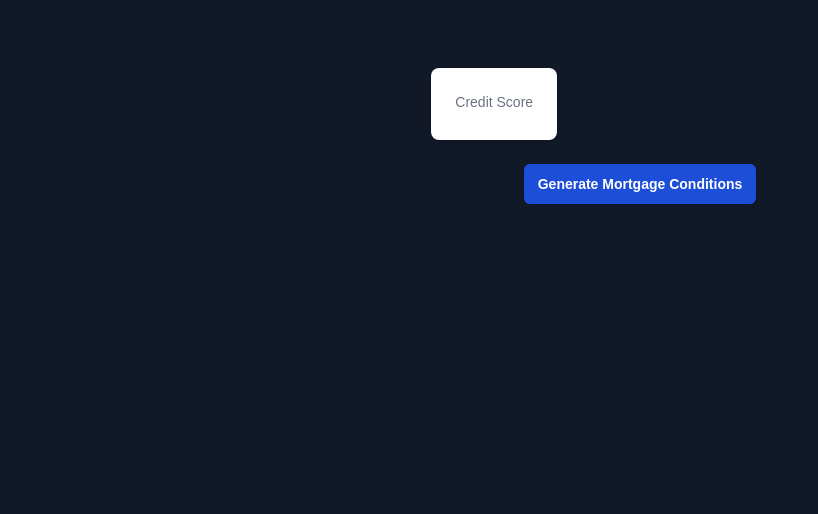
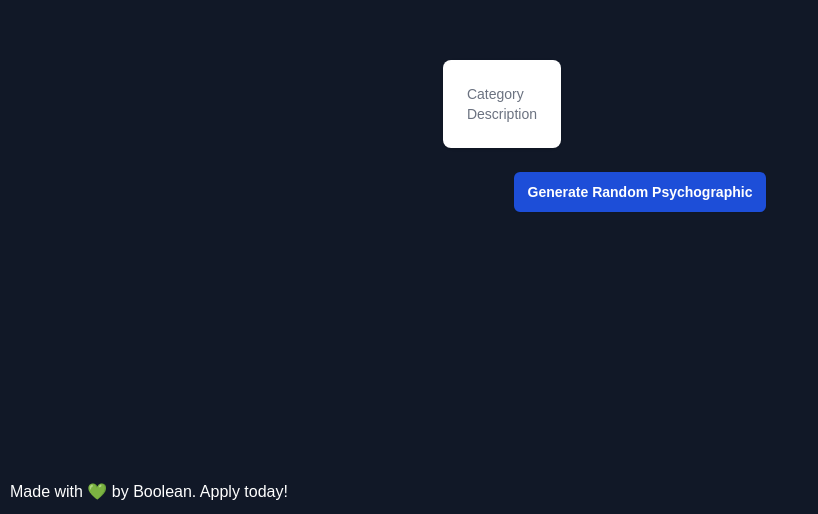
Before and after one commit to sailfuture/beverage-psychographics, a website built with Parcel: page index.html in a window 1280 px wide. Shown: the part 286-800 px from the top of the page, without its empty margins (0-818 px from the left). Built offline with nearby package versions, Linux system fonts and the light colour scheme.

Commit message:
Update index.html

```diff
--- a/index.html
+++ b/index.html
@@ -12,13 +12,13 @@
     <div class=p-6>
       <dl class="mt-5 grid grid-cols-1 gap-5 sm:grid-cols-3">
         <div class="overflow-hidden rounded-lg bg-white px-4 py-5 shadow sm:p-6">
-          <dt class="truncate text-sm font-medium text-gray-500">Credit Score</dt>
-          <dd class="mt-1 text-3xl font-semibold tracking-tight text-gray-900 creditscore"></dd>
+          <dt class="category text-sm font-medium text-gray-500">Category</dt>
+          <dt class="description text-sm font-medium text-gray-500">Description</dt>
         </div>
       </dl>
     </div>
 
-    <button class="generate-phrase rounded-md bg-blue-700 px-3.5 py-2.5 text-sm font-semibold text-center text-white shadow-sm hover:bg-blue-500 focus-visible:outline focus-visible:outline-2 focus-visible:outline-offset-2 focus-visible:outline-blue-600">Generate Mortgage Conditions</button>
+    <button class="generate-psychographic rounded-md bg-blue-700 px-3.5 py-2.5 text-sm font-semibold text-center text-white shadow-sm hover:bg-blue-500 focus-visible:outline focus-visible:outline-2 focus-visible:outline-offset-2 focus-visible:outline-blue-600">Generate Random Psychographic</button>
 
   </body>
 </html>
```
